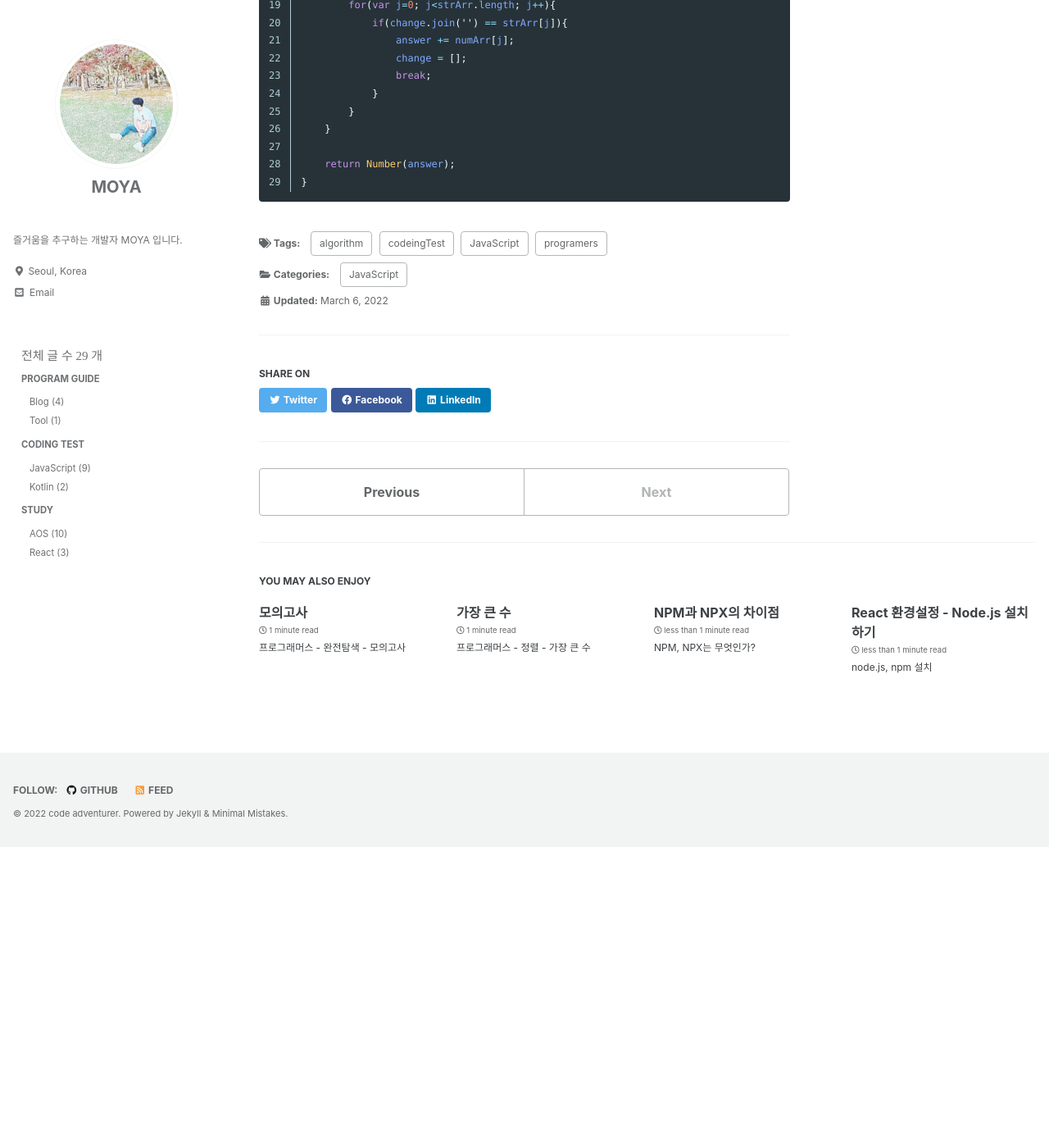
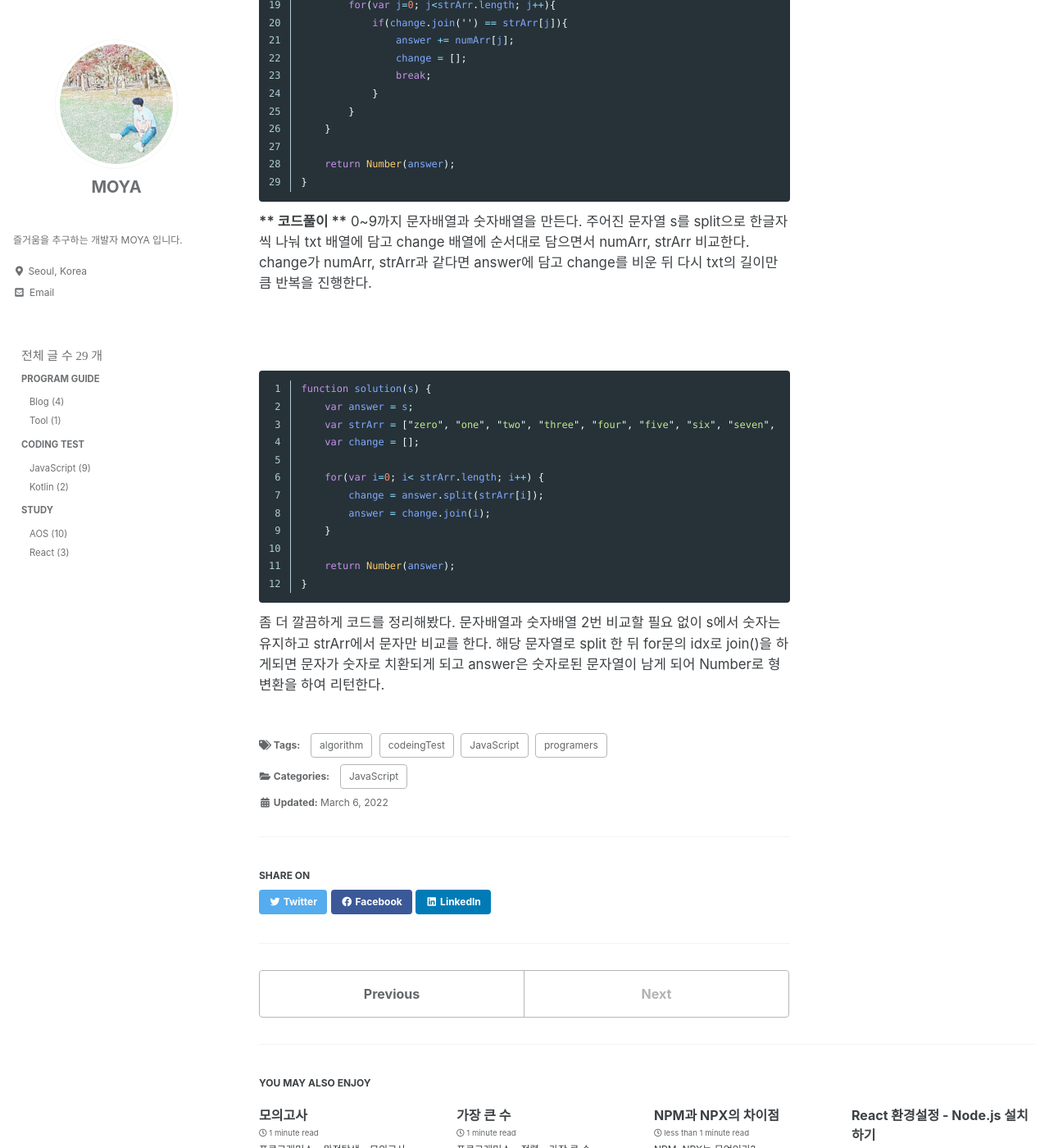
Before and after one commit to kdc7140/kdc7140.github.io, a Jekyll site: the page built from _posts/codingTest/2022-03-06-codingTest10.md, in a window 1280 px wide and 1400 px high, scrolled down 2400 px. Shown: the whole window at 82% size. Built offline with Jekyll 4.4.1, drawn with Linux system fonts in a browser that asks for light colours; cached includes are drawn as plain includes; some web fonts are replaced; before the commit the page ends 3433 px from its top, so only the background shows below that; some of the changed text lies outside the part shown.

Commit message:
add another code

````diff
--- a/_posts/codingTest/2022-03-06-codingTest10.md
+++ b/_posts/codingTest/2022-03-06-codingTest10.md
@@ -121,3 +121,31 @@ function solution(s) {
     return Number(answer);
 }
 ```
+
+**** 코드풀이 ****
+0~9까지 문자배열과 숫자배열을 만든다. 주어진 문자열 s를 split으로 한글자씩 나눠 txt 배열에 담고
+change 배열에 순서대로 담으면서 numArr, strArr 비교한다. change가 numArr, strArr과 같다면
+answer에 담고 change를 비운 뒤 다시 txt의 길이만큼 반복을 진행한다.
+
+
+<br/><br/>
+
+```javascript
+function solution(s) {
+    var answer = s;
+    var strArr = ["zero", "one", "two", "three", "four", "five", "six", "seven", "eight", "nine"];
+    var change = [];
+
+    for(var i=0; i< strArr.length; i++) {
+        change = answer.split(strArr[i]);
+        answer = change.join(i);
+    }
+
+    return Number(answer);
+}
+```
+
+좀 더 깔끔하게 코드를 정리해봤다. 문자배열과 숫자배열 2번 비교할 필요 없이 s에서 숫자는 유지하고
+strArr에서 문자만 비교를 한다.
+해당 문자열로 split 한 뒤 for문의 idx로 join()을 하게되면
+문자가 숫자로 치환되게 되고 answer은 숫자로된 문자열이 남게 되어 Number로 형변환을 하여 리턴한다.
````
